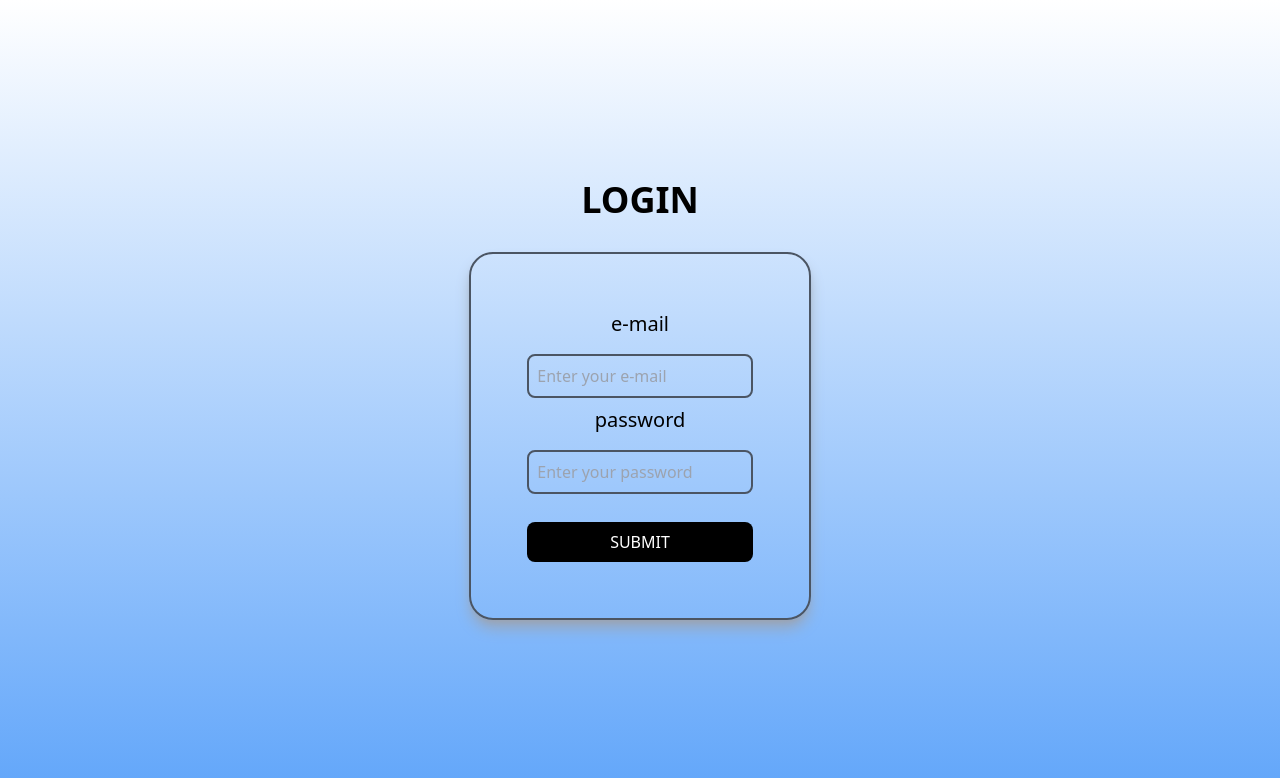
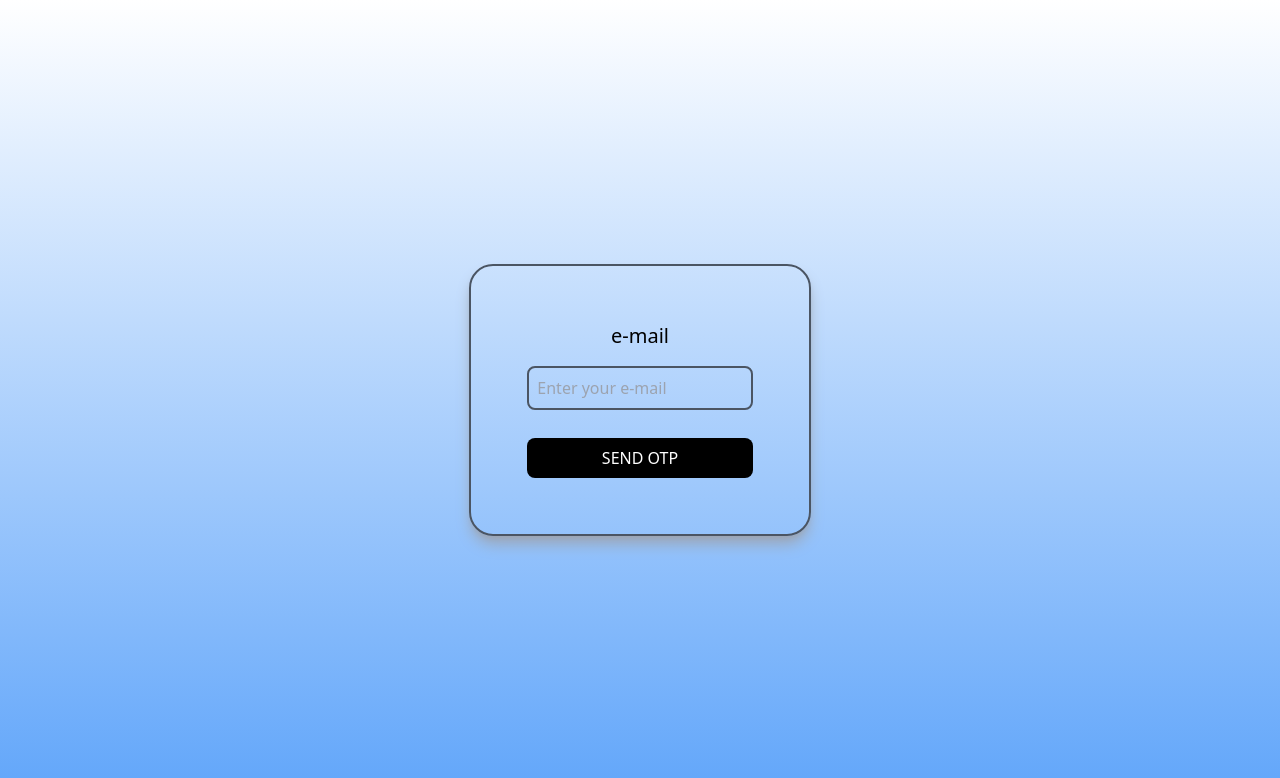
Before and after one commit to qsyedajmal/Resort-Application-Frontend, a React (Create React App) app: page / in a window 1280 px wide. Shown: the top 778 px of the page. Built offline with nearby package versions, Linux system fonts and the light colour scheme.

Commit message:
OTP generation module ( COMPLETED )

```diff
--- a/src/App.js
+++ b/src/App.js
@@ -1,5 +1,5 @@
 import './App.css';
-import Login from './components/login/Login';
+import Login from './components/otp/OTP';
 
 function App() {
   return (
--- a/src/components/login/Login.jsx
+++ b/src/components/otp/OTP.jsx
@@ -41,7 +41,7 @@ export default function Login
   }
 
   const failure = (error)=>{
-    if(error.request.status==406)
+    if(error.request.status===406)
     {
         setExist(true)
     }
@@ -54,9 +54,9 @@ export default function Login
 
       <div className='max-w-screen-lg  2xl:max-w-screen-xl w-full h-full flex flex-col mx-auto justify-center items-center px-4 md:px-0'>
 
-        <div className='pb-8'>
+        {/* <div className='pb-8'>
                 <p className='text-4xl font-bold  inline-block '>LOGIN</p>
-        </div>
+        </div> */}
 
         <form className=' flex flex-col mx-auto w-full md:w-1/3 border-2 border-gray-600 shadow-lg shadow-gray-400 rounded-3xl p-14 justify-center '
               onSubmit={formik.handleSubmit} method='POST'>
@@ -65,13 +65,13 @@ export default function Login
              <input type="email" name="email" id="email" placeholder='Enter your e-mail' className='p-2 border-2 border-gray-600 rounded-lg mb-2 bg-transparent' onChange={formik.handleChange} value={formik.values.email}/>
 
 
-             <label htmlFor="password" className='text-center pb-4 text-xl'>password</label>
-             <input type="password" name="password" id="password"  placeholder='Enter your password' className='p-2 border-2 border-gray-600 rounded-lg mb-2 bg-transparent' onChange={formik.handleChange} value={formik.values.password}/>
+             {/* <label htmlFor="password" className='text-center pb-4 text-xl'>password</label>
+             <input type="password" name="password" id="password"  placeholder='Enter your password' className='p-2 border-2 border-gray-600 rounded-lg mb-2 bg-transparent' onChange={formik.handleChange} value={formik.values.password}/> */}
 
-             {exist && <p className='font-light  inline-block text-red-500'>User credentials already exists</p>
+             {exist && <p className='font-light  inline-block text-red-500 text-center'>User credentials already exists</p>
 }
 
-             <button type='submit' className='bg-black text-white p-2 mt-5 rounded-lg'>SUBMIT</button>
+             <button type='submit' className='bg-black text-white p-2 mt-5 rounded-lg'>SEND OTP</button>
 
         </form>
 
```
